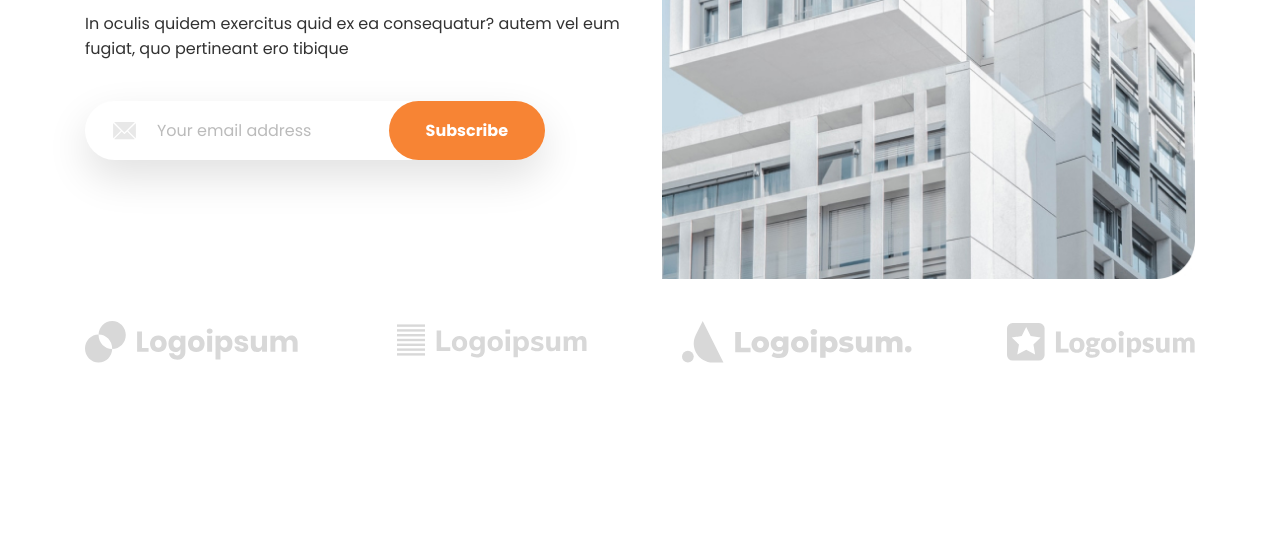
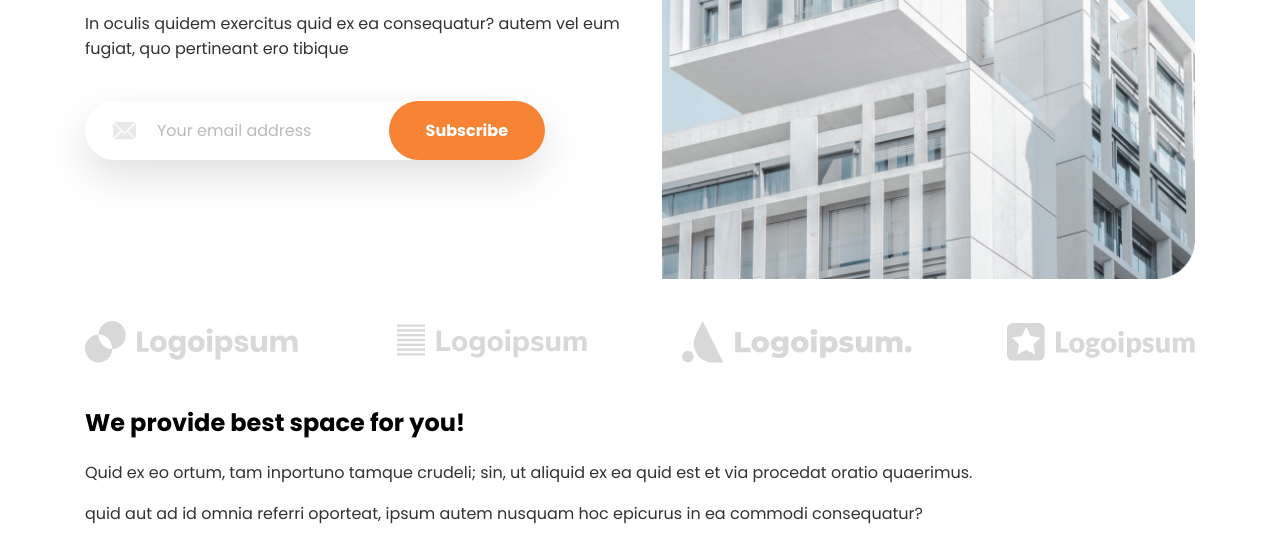
Before and after one commit to NikitaRodenko/Cutspace, a plain HTML site: page index.html in a window 1280 px wide. Shown: the part 509-1051 px from the top of the page. Before the commit the page ends 914 px from the top, so only its background shows below. Drawn offline with Linux system fonts and the light colour scheme.

Commit message:
second blok

```diff
--- a/index.html
+++ b/index.html
@@ -53,6 +53,18 @@
             <a href="" class="company-logo-img"><img src="img/comp4.svg" alt="" /></a>
         </div>
     </div>
+    <section class="second-sect">
+        <div class="container">
+            <div class="second-column">
+                <h2 class="second-heading">We provide best space for you!</h2>
+                <p class="text">Quid ex eo ortum, tam inportuno tamque crudeli; sin, ut aliquid ex ea quid est et via procedat oratio quaerimus.</p>
+                <p class="text">quid aut ad id omnia referri oporteat, ipsum autem nusquam hoc epicurus in ea commodi consequatur?</p>
+            </div>
+            <div class="second-column">
+
+            </div>
+        </div>
+    </section>
 </body>
 
 </html>
```
